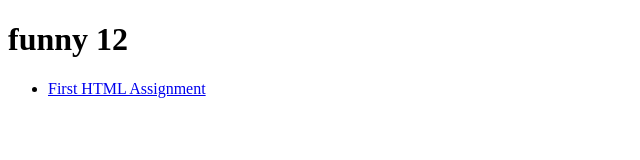
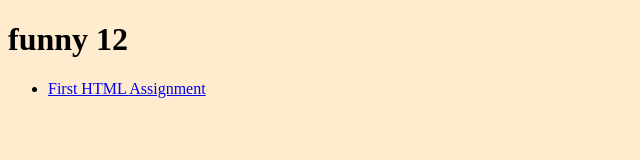
Before and after one commit to maxxracc13/ifsc-11003, a plain HTML site: page index.html in a window 1280 px wide. Shown: the whole page, without its empty margins (0-640 px from the left). Drawn offline with Linux system fonts and the light colour scheme.

Commit message:
added CSS

```diff
--- /dev/null
+++ b/assets/css/style.css
@@ -0,0 +1,5 @@
+/* course homepage CSS */
+
+body{
+    background-color:blanchedalmond
+}
--- a/index.html
+++ b/index.html
@@ -5,6 +5,7 @@
     <title>ISFC 11003 | Maxx Yancey</title>
     <meta name="description" content="Keyword Rich Description">
     <meta name="author" content="Maxx Yancey">
+    <link href="assets/css/style.css" rel="stylesheet">
 </head>
 <body>
   <h1>funny 12</h1>
```
